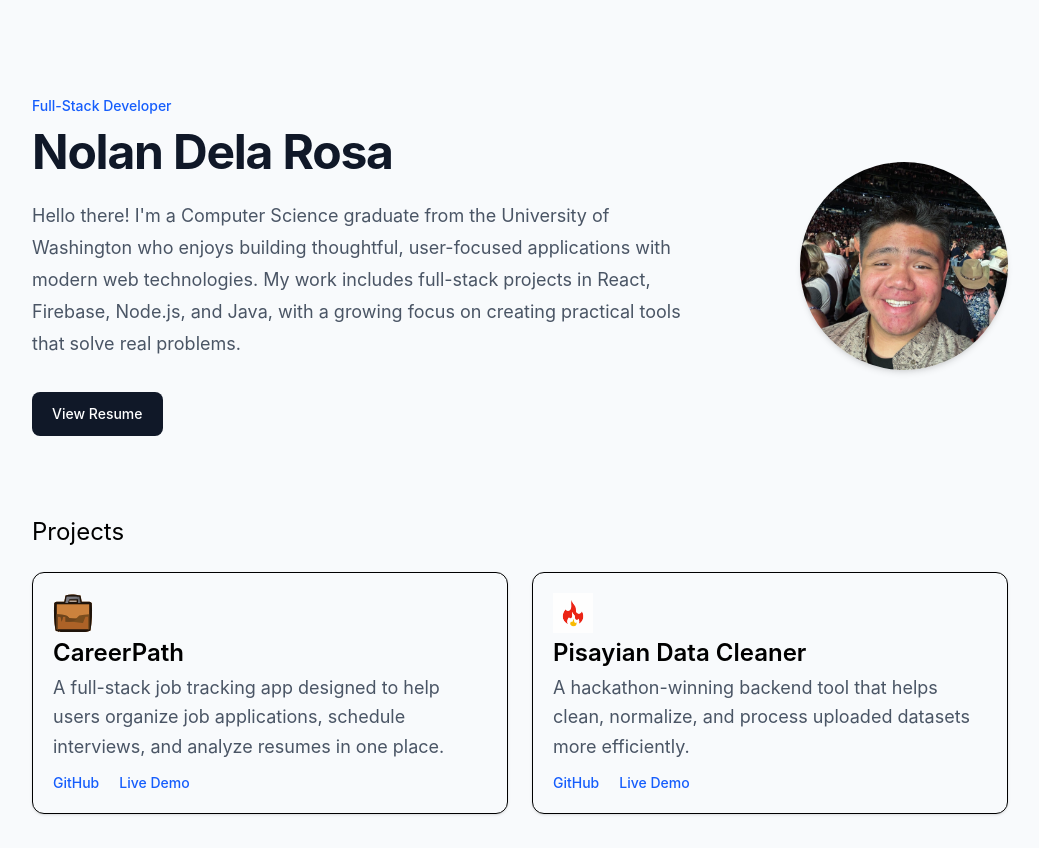
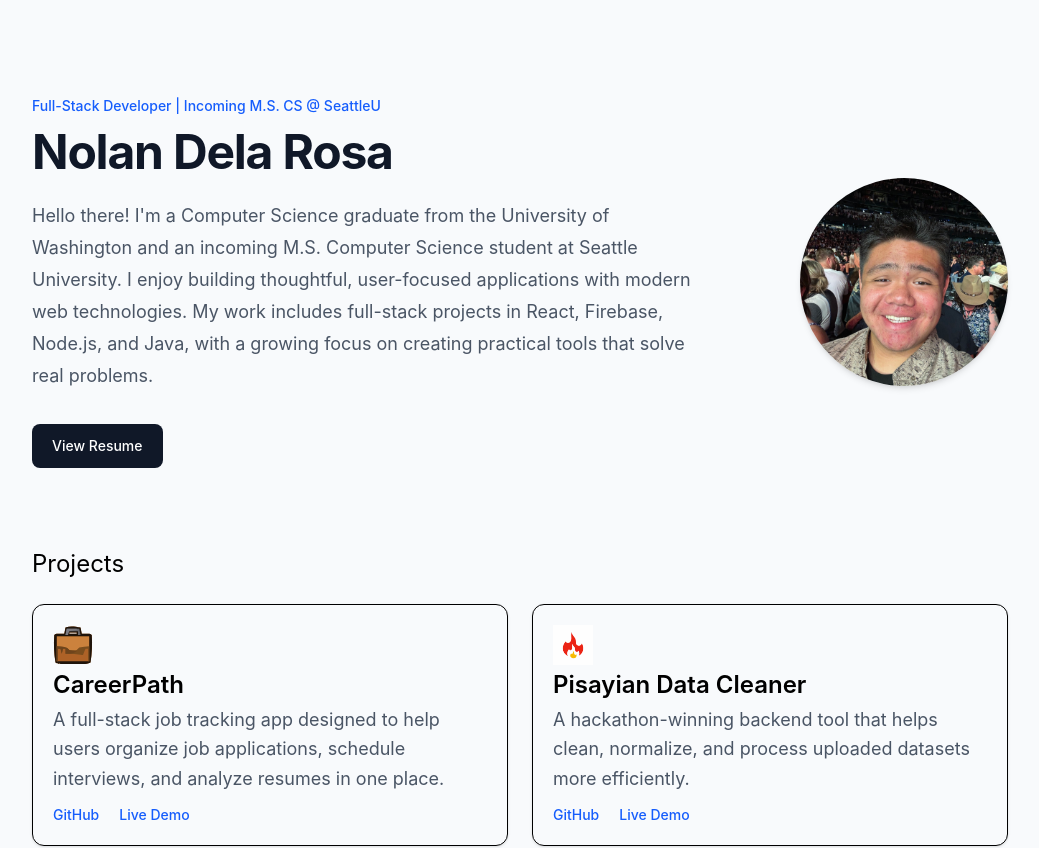
Before and after one commit to 26nm/delarosa-portfolio, a React (Vite) app: page / in a window 1280 px wide. Shown: the top 848 px of the page, without its empty margins (120-1159 px from the left). Built offline with nearby package versions, Linux system fonts and the light colour scheme.

Commit message:
updated personal website

```diff
--- a/src/App.tsx
+++ b/src/App.tsx
@@ -33,7 +33,7 @@ function App() {
             {/* LEFT SIDE (text) */}
             <div className="max-w-2xl">
               <p className="text-sm font-medium text-blue-600 mb-3">
-                Full-Stack Developer
+                Full-Stack Developer | Incoming M.S. CS @ SeattleU
               </p>
 
               <h1 className="text-4xl md:text-5xl font-bold tracking-tight text-gray-900 mb-6">
@@ -42,7 +42,8 @@ function App() {
 
               <p className="text-lg text-gray-600 leading-8 mb-8">
                 Hello there! I'm a Computer Science graduate from the University
-                of Washington who enjoys building thoughtful, user-focused
+                of Washington and an incoming M.S. Computer Science student at
+                Seattle University. I enjoy building thoughtful, user-focused
                 applications with modern web technologies. My work includes
                 full-stack projects in React, Firebase, Node.js, and Java, with
                 a growing focus on creating practical tools that solve real
@@ -51,7 +52,7 @@ function App() {
 
               <div className="flex flex-wrap gap-4">
                 <a
-                  href="/NolanDelaRosa_SWE_NewGrad.pdf"
+                  href="/NolanDelaRosa_Masters.pdf"
                   target="_blank"
                   rel="noopener noreferrer"
                   className="rounded-lg bg-gray-900 px-5 py-3 text-sm font-medium text-white hover:bg-gray-800 transition-all duration-200 ease-out hover:shadow-md hover:-translate-y-1"
```
Also changed, not shown: 2 other files (tests, documents, lock files or other folders).
